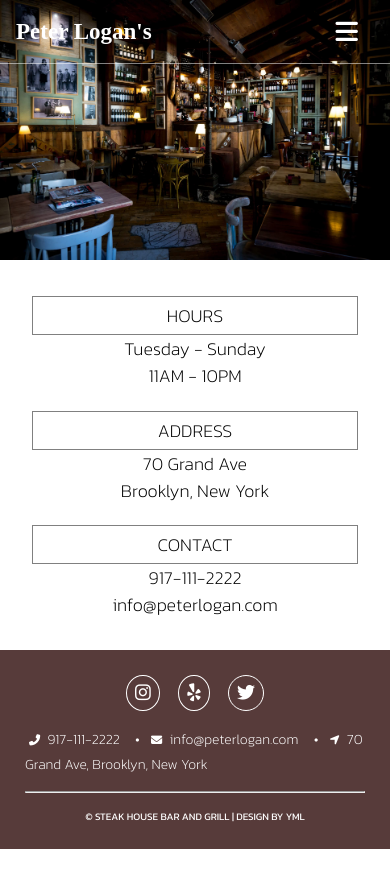
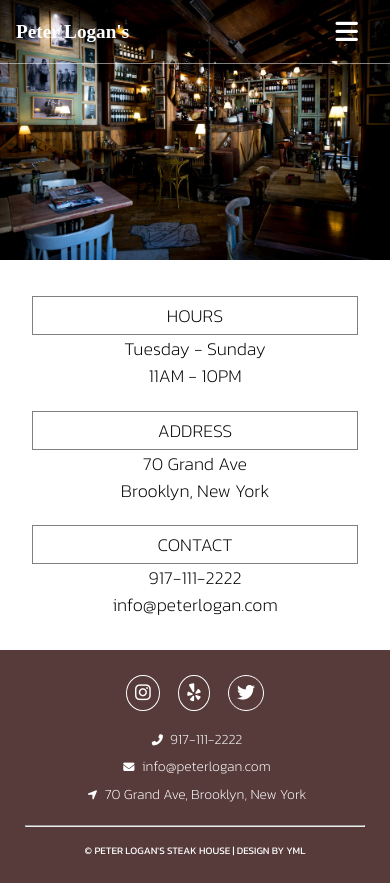
Before and after one commit to ymliu978/CST8117-Project2, a plain HTML site: page index.html in a window 390 px wide. Before the commit the page ends 849 px from the top, so only its background shows below. Drawn offline with Linux system fonts and the light colour scheme; a web font is replaced by a local one.

Commit message:
updated styles

```diff
--- a/index.html
+++ b/index.html
@@ -131,25 +131,31 @@
         </div>
 
         <div class="address">
-            <p>
+
+            <div>
                 <i class="fas fa-phone-alt"></i>
                 <a href="tel:917-111-2222">917-111-2222</a>
                 <span class="gap">•</span>
+            </div>
+            <div>
                 <i class="fas fa-envelope"></i>
                 <a href="mailto:info@gmail.com">
                     info@peterlogan.com
                 </a>
                 <span class="gap">•</span>
+            </div>
+            <div>
                 <i class="fas fa-location-arrow"></i>
                 <span>70 Grand Ave, Brooklyn, New York</span>
+            </div>
         </div>
-        </p>
+
 
         <hr>
         </div>
 
         <div id="address">
-            &COPY STEAK HOUSE BAR AND GRILL | DESIGN BY YML
+            &COPY PETER LOGAN'S STEAK HOUSE | DESIGN BY YML
         </div>
     </footer>
 
--- a/styles/main.css
+++ b/styles/main.css
@@ -22,7 +22,8 @@ body {
 /* header */
 header {
     width: 100%;
-    height: 64px;
+    /* height: 64px; */
+    height: 4rem;
     position: fixed;
     top: 0;
     display: flex;
@@ -44,10 +45,10 @@ header {
 
 header div.logo h2 {
     color: white;
-    padding: 16px;
+    padding: 1rem;
     font-family: "Stoke", serif;
     text-transform: capitalize;
-    font-size: 2.3em;
+    font-size: 1.4rem;
 }
 
 header nav ul {
@@ -58,7 +59,7 @@ header nav ul {
 }
 
 header nav ul li {
-    padding: 16px;
+    padding: 1rem;
     transition: 0.3s ease;
 }
 header nav ul li:hover {
@@ -69,7 +70,7 @@ header nav ul li:hover {
 header nav ul li a {
     color: white;
     font-weight: 200;
-    font-size: 1.8em;
+    font-size: 1.2rem;
 }
 
 header div.features {
@@ -77,7 +78,7 @@ header div.features {
 }
 
 header div.features i {
-    padding: 16px;
+    padding: 1rem;
     font-size: 1.6em;
 }
 
@@ -133,6 +134,7 @@ header .responsive-menu i {
     flex-direction: column;
     justify-content: center;
     overflow-y: scroll;
+    top: 4rem;
 }
 
 .responsive-menu-overlay .overlay-content li {
@@ -229,7 +231,11 @@ footer div.address {
     font-weight: 200;
 }
 
-footer div.address p i {
+footer div.address > div {
+    display: inline-block;
+}
+
+footer div.address i {
     font-size: 0.8em;
     padding: 8px 4px;
 }
@@ -264,6 +270,10 @@ footer hr {
         display: none;
     }
 
+    header div.logo h2 {
+        font-size: 1.2rem;
+    }
+
     #responsive-menu-open,
     #overlay-menu-open {
         display: block;
@@ -280,4 +290,13 @@ footer hr {
     .home-content-textinfo > div:last-child {
         margin-bottom: 0;
     }
+
+    footer div.address > div {
+        display: block;
+        text-align: center;
+    }
+
+    footer div.address .gap {
+        display: none;
+    }
 }
```
